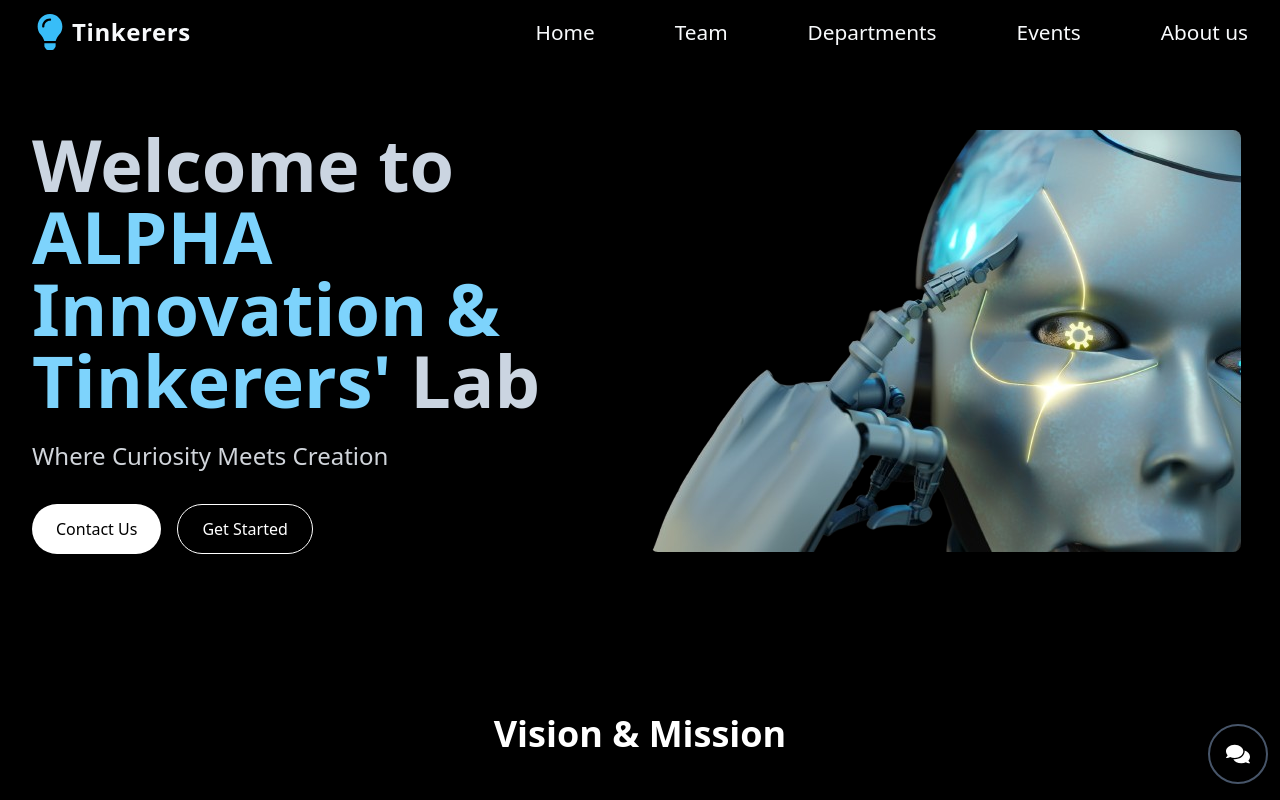
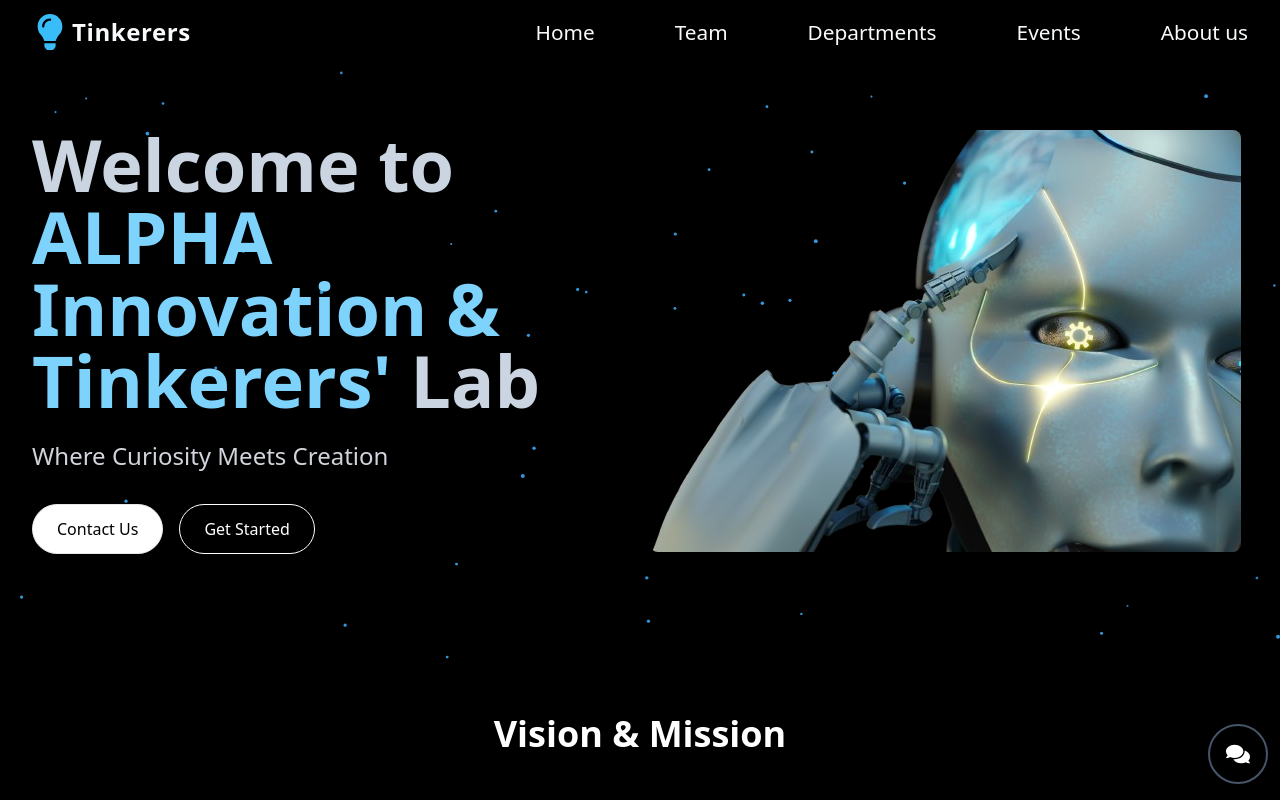
Before and after one commit to Hemanth-4301/alpha, a React (Vite) app: page / in a window 1280 px wide. Shown: the top 800 px of the page. Built offline with nearby package versions, Linux system fonts and the light colour scheme.

Commit message:
particles addition to hero-section

```diff
--- a/package.json
+++ b/package.json
@@ -24,6 +24,7 @@
     "react-scroll": "^1.9.0",
     "react-slick": "^0.30.3",
     "slick-carousel": "^1.8.1",
+    "tsparticles": "^3.8.1",
     "tsparticles-slim": "^2.12.0"
   },
   "devDependencies": {
--- a/src/components/Footer.jsx
+++ b/src/components/Footer.jsx
@@ -22,7 +22,7 @@ const Footer = () => {
             <h3 className="text-xl font-bold mb-4">Location</h3>
             <p className="flex items-center mb-2">
               <MapPinIcon className="h-5 w-5 mr-2 text-gray-400" />
-              <span>NIE (NORTH), Hootagalli, Mysuru, Karnataka</span>
+              <span>NIE (NORTH), Koorgalli, Mysuru, Karnataka</span>
             </p>
             {/* Google Map Embed */}
             <div className="w-full h-40 md:h-48 lg:h-56">
--- a/src/components/Hero.jsx
+++ b/src/components/Hero.jsx
@@ -1,17 +1,77 @@
-import React from "react";
+import { useCallback } from "react";
 import { motion } from "framer-motion";
+import { useNavigate } from "react-router-dom";
+import Particles from "react-particles";
+import { loadSlim } from "tsparticles-slim";
 import robo from "../assets/robo2.png";
-import { useNavigate } from "react-router-dom";
-import logo from "../assets/logo.png";
 
 const Hero = () => {
   const navigate = useNavigate();
+
+  const particlesInit = useCallback(async (engine) => {
+    await loadSlim(engine);
+  }, []);
+
+  const particlesLoaded = useCallback(async (container) => {}, []);
+
   return (
     <section
-      className="bg-black text-slate-300 pt-24 md:py-32 flex items-center overflow-hidden"
+      className="bg-black text-slate-300 pt-24 md:py-32 flex items-center overflow-hidden relative"
       id="home"
     >
-      <div className="container mx-auto px-4 md:px-8 flex flex-col md:flex-row items-center gap-10 md:gap-1">
+      <Particles
+        id="tsparticles"
+        init={particlesInit}
+        loaded={particlesLoaded}
+        className="absolute inset-0"
+        options={{
+          fullScreen: { enable: false },
+          background: { color: { value: "transparent" } },
+          fpsLimit: 120,
+          particles: {
+            color: {
+              value: ["#3498db"],
+            },
+            links: {
+              color: "#000000",
+              distance: 120,
+              enable: true,
+              opacity: 0.5,
+              width: 1,
+            },
+            move: {
+              direction: "none",
+              enable: true,
+              outModes: { default: "bounce" },
+              speed: 1.2,
+            },
+            number: {
+              density: { enable: true, area: 800 },
+              value: 60,
+            },
+            opacity: { value: 1 },
+            shape: { type: "circle" },
+            size: { value: { min: 1, max: 2 } },
+          },
+          detectRetina: true,
+          interactivity: {
+            events: {
+              onHover: { enable: true, mode: "grab" },
+              onClick: { enable: true, mode: "push" },
+              resize: true,
+            },
+            modes: {
+              push: { quantity: 4 },
+              grab: {
+                distance: 140,
+                links: { opacity: 1 },
+              },
+            },
+          },
+        }}
+      />
+
+      <div className="container mx-auto px-4 md:px-8 flex flex-col md:flex-row items-center gap-10 md:gap-1 relative z-10">
         <motion.div
           initial={{ opacity: 0, x: -100 }}
           whileInView={{ opacity: 1, x: 0 }}
@@ -30,7 +90,10 @@ const Hero = () => {
             transition={{ duration: 0.5, delay: 0.2 }}
           >
             Welcome to
-            <span className="text-sky-300"> ALPHA Innovation  & Tinkerers' </span>
+            <span className="text-sky-300">
+              {" "}
+              ALPHA Innovation & Tinkerers'{" "}
+            </span>
             <span className="text-slate-300">Lab</span>
           </motion.h1>
           <motion.p
@@ -43,7 +106,7 @@ const Hero = () => {
           </motion.p>
           <div className="flex justify-center md:justify-start space-x-4">
             <motion.button
-              className="bg-white text-black px-6 py-3 rounded-full shadow-md hover:bg-gray-200 transition-all duration-300"
+              className="bg-white text-black px-6 py-3 rounded-full shadow-md hover:bg-transparent border hover:text-white transition-all duration-300"
               whileHover={{ scale: 1.05 }}
               whileTap={{ scale: 0.95 }}
               onClick={() => navigate("/contact#contact")}
@@ -75,7 +138,7 @@ const Hero = () => {
           <motion.img
             src={robo}
             alt="Hero"
-            className="rounded-lg shadow-2xl max-w-full h-auto "
+            className="rounded-lg shadow-2xl max-w-full h-auto"
             whileHover={{ scale: 1.03 }}
             transition={{ duration: 0.4 }}
           />
```
Also changed, not shown: 1 other file (tests, documents, lock files or other folders).
